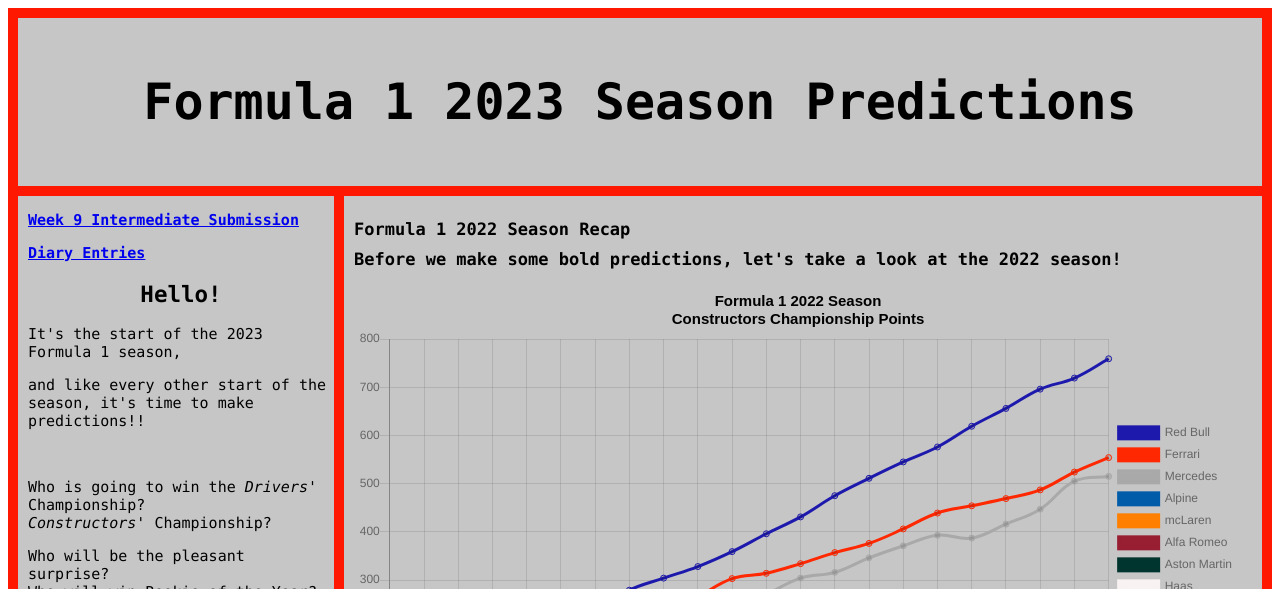
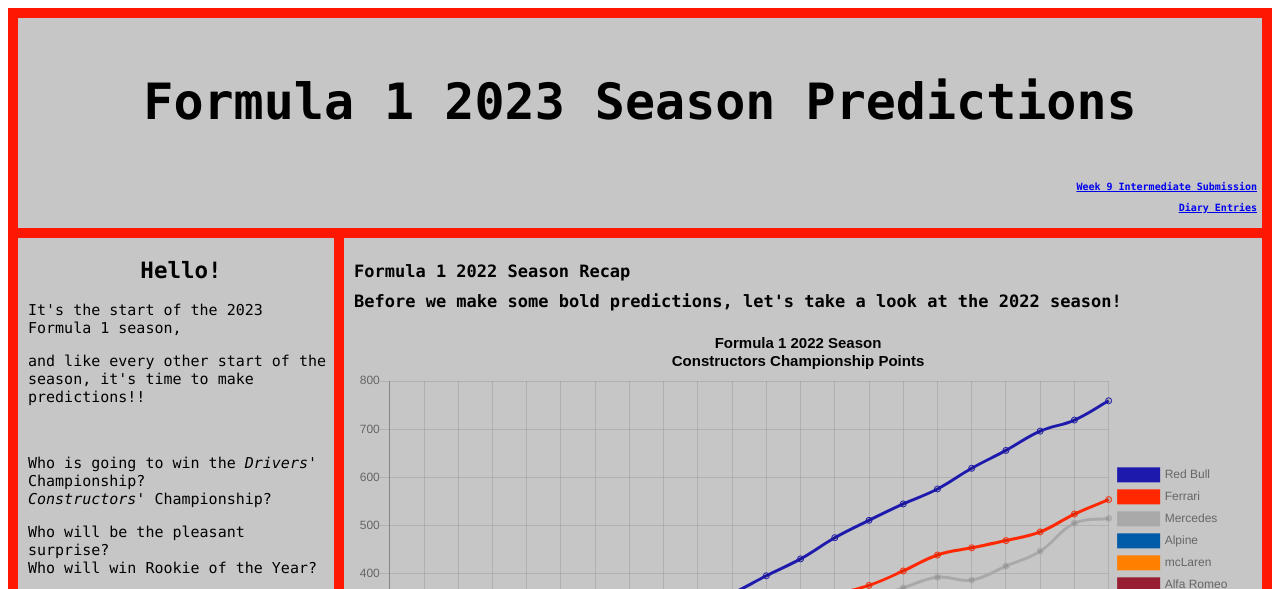
Before and after one commit to archangelquinterra-nm2207/archangelquinterra-nm2207.github.io, a plain HTML site: page index.html in a window 1280 px wide. Shown: the top 589 px of the page. Drawn offline with nearby package versions, Linux system fonts and the light colour scheme.

Commit message:
Update index.html

```diff
--- a/index.html
+++ b/index.html
@@ -13,12 +13,12 @@
     <body>
         <div id="title">
             <p>Formula 1 2023 Season Predictions<p>
+            <p id="tip"><b><a href="./IntermediateSubmission_Archangel.pdf" target="_blank">Week 9 Intermediate Submission</a></b></p>
+            <p id="tip"><b><a href="https://www.figma.com/file/HSbjsn97OLZAd6qeLPo7C9/NM2207-Final-Project-Draft-Storyboard?node-id=1%3A598&t=FRXQY4QVvsIhPoTu-1" target="_blank">Diary Entries</a></b></p>
         </div>
 
         <div class="column">
         <div id="content">
-            <p><b><a href="./IntermediateSubmission_Archangel.pdf" target="_blank">Week 9 Intermediate Submission</a></b></p>
-            <p><b><a href="https://www.figma.com/file/HSbjsn97OLZAd6qeLPo7C9/NM2207-Final-Project-Draft-Storyboard?node-id=1%3A598&t=FRXQY4QVvsIhPoTu-1" target="_blank">Diary Entries</a></b></p>
             <h2>Hello!</h2>
             <p>It's the start of the 2023 Formula 1 season, <p>
             <p>and like every other start of the season, it's time to make predictions!!<p>
```
